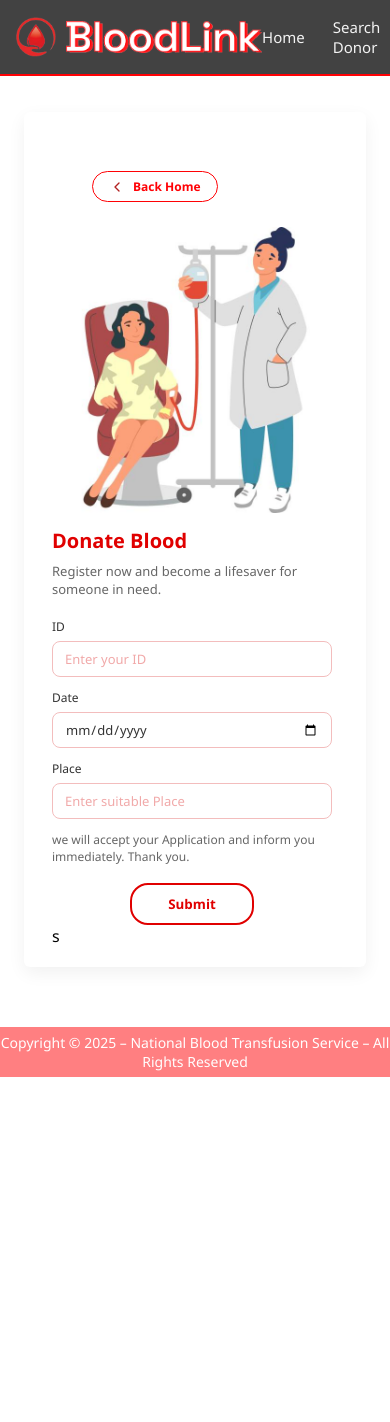
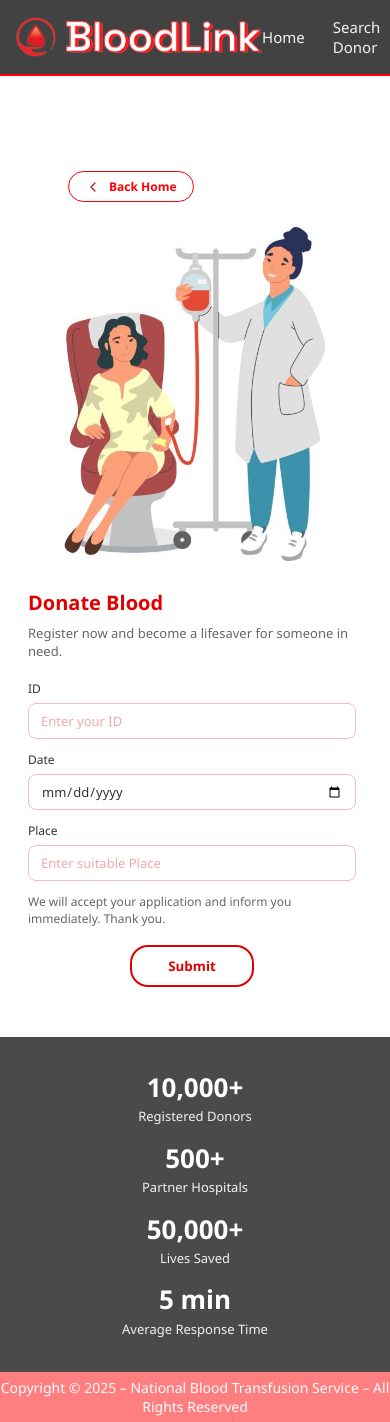
Before and after one commit to Achira-menath/blood-donation-management-system, a React (Create React App) app: page /blood-donation-management-system/donate in a window 390 px wide. Shown: the top 1422 px of the page. Before the commit the page ends 1077 px from the top, so only its background shows below. Built offline with nearby package versions, Linux system fonts and the light colour scheme.

Commit message:
recreate donate blood page

```diff
--- a/src/Pages/Donate/Donate-blood.css
+++ b/src/Pages/Donate/Donate-blood.css
@@ -1,20 +1,28 @@
+/* ========================= */
+/* Donate Page Wrapper */
+/* ========================= */
+
 .donate-page {
-  padding: 36px 24px 60px;
+  padding: 36px 0 0; /* CHANGED: Set to 0 to allow full-width banners to touch edges */
   background: #ffffff;
   min-height: calc(100vh - 160px);
+  overflow-x: hidden; /* Prevents horizontal scroll from 100vw banners */
 }
 
 .donate-card {
   max-width: 1180px;
   margin: 0 auto;
-  background: #fff;
-  border-radius: 6px;
+  /* MODIFIED: Removed background, border-radius, and box-shadow to remove the "frame" */
+  background: transparent;
+  box-shadow: none;
   padding: 34px 28px 20px;
-  box-shadow: 0 6px 18px rgba(0,0,0,0.06);
   position: relative;
 }
 
-/* back button (top-left) */
+/* ========================= */
+/* Back Button */
+/* ========================= */
+
 .back-btn {
   background: #fff;
   border: 1px solid #f3bdbd;
@@ -30,21 +38,26 @@
   box-shadow: none;
 }
 
-/* main content: form left, illustration right */
+/* ========================= */
+/* Main Content */
+/* ========================= */
+
 .donate-content {
   display: grid;
-  grid-template-columns: 1fr 460px; /* left form, right image */
+  grid-template-columns: 1fr 460px;
   gap: 32px;
-  align-items: start; /* align image to top of form */
+  align-items: start;
 }
 
-/* form column */
+/* ========================= */
+/* Form Column */
+/* ========================= */
+
 .donate-form {
-  max-width: 560px; /* was 620px */
+  max-width: 560px;
   padding-right: 6px;
 }
 
-/* heading + subtitle styled like screenshot */
 .donate-form h2 {
   color: #e00000;
   margin: 0 0 8px;
@@ -60,13 +73,16 @@
   text-align: left;
 }
 
-/* labels and inputs */
+/* ========================= */
+/* Labels & Inputs */
+/* ========================= */
+
 .donate-form label {
   display: block;
   margin-bottom: 12px;
   font-size: 12px;
   color: #333;
-  text-align: left; /* added */
+  text-align: left;
 }
 
 .donate-form input[type="text"],
@@ -76,7 +92,7 @@
   height: 36px;
   padding: 8px 12px;
   border-radius: 8px;
-  border: 1.6px solid #f3bdbd; /* pinkish border */
+  border: 1.6px solid #f3bdbd;
   outline: none;
   box-sizing: border-box;
   margin-top: 6px;
@@ -90,10 +106,13 @@
 }
 
 .donate-form input:focus {
-  box-shadow: 0 0 0 4px rgba(224,0,0,0.06);
+  box-shadow: 0 0 0 4px rgba(224, 0, 0, 0.06);
 }
 
-/* small note text under inputs */
+/* ========================= */
+/* Note & Submit Button */
+/* ========================= */
+
 .note {
   font-size: 12px;
   color: #666;
@@ -101,7 +120,6 @@
   text-align: left;
 }
 
-/* submit button: white with red border, centered */
 .submit-btn {
   display: block;
   margin: 12px auto 0;
@@ -114,60 +132,96 @@
   cursor: pointer;
 }
 
-/* RIGHT illustration (your donated image) */
+/* ========================= */
+/* Illustration */
+/* ========================= */
+
 .donate-illustration {
-  position: absolute;  /* anchor inside .donate-card */
-  top: 34px;           /* matches .donate-card padding-top */
-  right: 28px;         /* matches .donate-card padding-right */
+  position: absolute;
+  top: 34px;
+  right: 28px;
   width: 460px;
   max-width: 460px;
   display: flex;
   align-items: flex-start;
-  padding-top: 0;
   justify-content: flex-end;
-  pointer-events: none; /* image won't capture clicks */
+  pointer-events: none;
 }
 
 .donate-illustration img {
   width: 100%;
   height: auto;
-  display: block;
-  max-height: 520px; /* keep it large like screenshot */
+  max-height: 520px;
   object-fit: contain;
 }
 
-/* stats strip that sits under the form and image */
-.donate-stats {
-  margin-top: 24px;
+/* ========================= */
+/* Stats Section */
+/* ========================= */
+
+.about-stats {
+  margin-top: 32px;
+  margin-bottom: 0 !important;
+
+  background-color: #4a4a4a;
+  color: #ffffff;
   display: flex;
-  gap: 18px;
-  justify-content: space-between;
-  align-items: center;
-  background: #3d3d3d; /* dark strip like screenshot */
-  color: #fff;
-  padding: 18px 22px;
-  border-radius: 6px;
+  justify-content: space-evenly;
+  padding: 35px 0;
+
+  /* Full-width updates */
+  width: 100vw;
+  position: relative;
+  left: 50%;
+  right: 50%;
+  margin-left: -50vw;
+  margin-right: -50vw;
+  border-radius: 0;
 }
 
-.stat {
+.about-stats div {
   text-align: center;
-  flex: 1 1 120px;
-  min-width: 120px;
 }
 
-.stat .number {
-  font-weight: 800;
-  font-size: 20px;
-  color: #fff;
+/* Removes the gap between text lines */
+.about-stats div * {
+  margin: 0;
+  padding: 0;
+  line-height: 1.2;
 }
 
-.stat .label {
-  font-size: 12px;
-  color: #f1f1f1;
-  margin-top: 6px;
+.about-stats h2 {
+  font-size: 22px;
+  font-weight: 800;
+  margin: 0;
 }
 
-/* mobile: stack */
+.about-stats p {
+  font-size: 12px;
+  margin-top: 6px;
+  color: #f1f1f1;
+}
+
+/* ========================= */
+/* Footer Gap Fix */
+/* ========================= */
+
+footer, .footer {
+  margin-top: 0 !important;
+  display: block;
+  /* MODIFIED: Ensure footer also spans full width to match banner */
+  width: 100vw;
+  position: relative;
+  left: 50%;
+  right: 50%;
+  margin-left: -50vw;
+  margin-right: -50vw;
+}
+
+/* ========================= */
+/* Mobile Responsive */
+/* ========================= */
+
 @media (max-width: 860px) {
   .donate-content {
     grid-template-columns: 1fr;
@@ -177,20 +231,29 @@
   .donate-illustration {
     position: static;
     order: -1;
-    max-width: none;
     width: 100%;
-    justify-self: center;
-    padding-top: 0;
     pointer-events: auto;
+    margin-bottom: 14px;
   }
 
   .donate-form {
     max-width: 100%;
   }
+
+  .about-stats {
+    flex-direction: column;
+    gap: 18px;
+    padding: 24px 0;
+    margin-left: -50vw;
+    width: 100vw;
+  }
 }
 
-/* small visual polish */
+/* ========================= */
+/* Small Visual Polish */
+/* ========================= */
+
 .donate-card,
-.donate-stats {
+.about-stats {
   transition: all 140ms ease;
 }
--- a/src/Pages/Donate/Donate-blood.jsx
+++ b/src/Pages/Donate/Donate-blood.jsx
@@ -2,13 +2,15 @@ import React, { useState } from "react";
 import HeaderMain from "../../components/HeaderMain";
 import Footer from "../../components/Footer";
 import "./Donate-blood.css";
-import Illustration from "../../assets/donate-blood.png"; // <-- your image
+import Illustration from "../../assets/donate-blood.png";
 
 export default function DonateBlood() {
   const [form, setForm] = useState({ id: "", date: "", place: "" });
   const placeholder = "https://via.placeholder.com/420x420?text=Illustration";
 
-  const handleChange = (e) => setForm({ ...form, [e.target.name]: e.target.value });
+  const handleChange = (e) =>
+    setForm({ ...form, [e.target.name]: e.target.value });
+
   const handleSubmit = (e) => {
     e.preventDefault();
     alert(`Submitted: ${JSON.stringify(form)}`);
@@ -17,11 +19,23 @@ export default function DonateBlood() {
   return (
     <>
       <HeaderMain />
+
       <div className="donate-page">
+        {/* ================= Card Section ================= */}
         <div className="donate-card">
-          <button type="button" className="back-btn" onClick={() => window.history.back()}>
-            <svg width="16" height="16" viewBox="0 0 24 24" fill="none" aria-hidden>
-              <path d="M15 18l-6-6 6-6" stroke="#b22222" strokeWidth="2" strokeLinecap="round" strokeLinejoin="round" />
+          <button
+            type="button"
+            className="back-btn"
+            onClick={() => window.history.back()}
+          >
+            <svg width="16" height="16" viewBox="0 0 24 24" fill="none">
+              <path
+                d="M15 18l-6-6 6-6"
+                stroke="#b22222"
+                strokeWidth="2"
+                strokeLinecap="round"
+                strokeLinejoin="round"
+              />
             </svg>
             Back Home
           </button>
@@ -29,7 +43,9 @@ export default function DonateBlood() {
           <div className="donate-content">
             <div className="donate-form">
               <h2>Donate Blood</h2>
-              <p className="subtitle">Register now and become a lifesaver for someone in need.</p>
+              <p className="subtitle">
+                Register now and become a lifesaver for someone in need.
+              </p>
 
               <form onSubmit={handleSubmit}>
                 <label>
@@ -65,18 +81,47 @@ export default function DonateBlood() {
                   />
                 </label>
 
-                <p className="note">we will accept your Application and inform you immediately. Thank you.</p>
+                <p className="note">
+                  We will accept your application and inform you immediately.
+                  Thank you.
+                </p>
 
-                <button type="submit" className="submit-btn">Submit</button>
+                <button type="submit" className="submit-btn">
+                  Submit
+                </button>
               </form>
             </div>
 
             <div className="donate-illustration">
-              <img src={Illustration} alt="donating" onError={(e) => { e.currentTarget.src = placeholder; }} />
+              <img
+                src={Illustration}
+                alt="donating"
+                onError={(e) => {
+                  e.currentTarget.src = placeholder;
+                }}
+              />
             </div>
           </div>
+        </div>
 
-s
+        {/* ================= FULL WIDTH STATS ================= */}
+        <div className="about-stats">
+          <div>
+            <h2>10,000+</h2>
+            <p>Registered Donors</p>
+          </div>
+          <div>
+            <h2>500+</h2>
+            <p>Partner Hospitals</p>
+          </div>
+          <div>
+            <h2>50,000+</h2>
+            <p>Lives Saved</p>
+          </div>
+          <div>
+            <h2>5 min</h2>
+            <p>Average Response Time</p>
+          </div>
         </div>
       </div>
 
```
